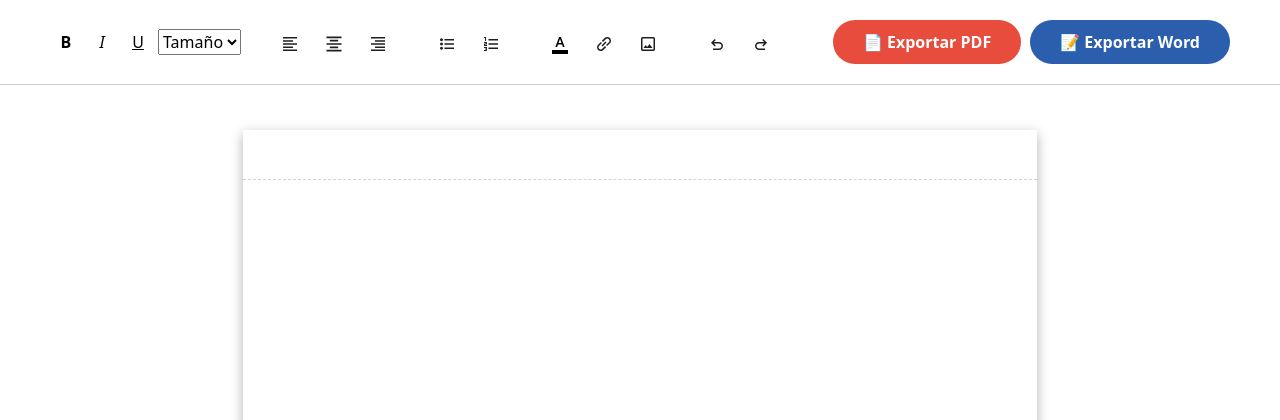
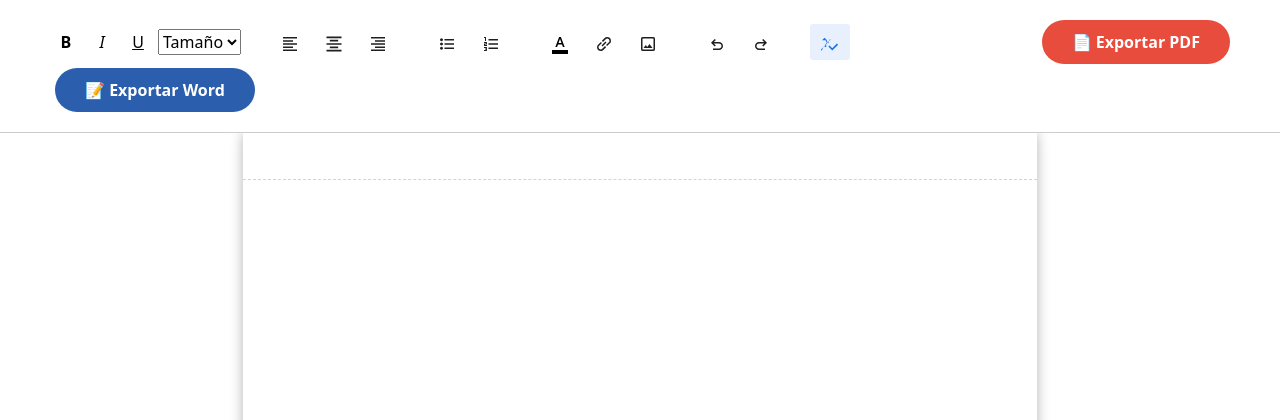
Before and after one commit to samunv/app-docs-dotnet, an ASP.NET Core app: page / in a window 1280 px wide. Shown: the top 420 px of the page. Run offline with ASP.NET Core 8, Linux system fonts and the light colour scheme; style sheets or scripts are compiled from the project's sources; some libraries are stand-ins or nearby versions.

Commit message:
Añadir corrector ortográfico del navegador con toggle en toolbar
https://claude.ai/code/session_015Vw281regA2ejEh6uZeFiR

```diff
--- a/Views/Home/Index.cshtml
+++ b/Views/Home/Index.cshtml
@@ -56,8 +56,9 @@
         <button onclick="formato('undo')" title="Deshacer"><svg xmlns="http://www.w3.org/2000/svg" height="20px" viewBox="0 -960 960 960" width="20px" fill="#1f1f1f"><path d="M288-192v-72h288q50 0 85-35t35-85q0-50-35-85t-85-35H330l93 93-51 51-180-180 180-180 51 51-93 93h246q80 0 136 56t56 136q0 80-56 136t-136 56H288Z" /></svg></button>
         <button onclick="formato('redo')" title="Rehacer"><svg xmlns="http://www.w3.org/2000/svg" height="20px" viewBox="0 -960 960 960" width="20px" fill="#1f1f1f"><path d="M384-192q-80 0-136-56t-56-136q0-80 56-136t136-56h246l-93-93 51-51 180 180-180 180-51-51 93-93H384q-50 0-85 35t-35 85q0 50 35 85t85 35h288v72H384Z" /></svg></button>
 
+        <div class="separador"></div>
 
-        <div class="separador"></div>
+        <button id="btn-spellcheck" class="btn-active" onclick="toggleSpellcheck()" title="Corrector ortográfico"><svg xmlns="http://www.w3.org/2000/svg" height="20px" viewBox="0 -960 960 960" width="20px" fill="currentColor"><path d="M588-168 400-356l57-57 131 131 225-225 57 57-282 282ZM80-160l-40-40 300-300-88-200h56l80 196 80-196h56L244-460l76 80-52 52-68-72L80-160Zm20-504L216-784l116 120H100Z"/></svg></button>
 
 
             <button class="botones-exportar btn-pdf" onclick="exportarPDF()">📄 Exportar PDF</button>
--- a/wwwroot/css/home.css
+++ b/wwwroot/css/home.css
@@ -25,6 +25,11 @@
         cursor: pointer;
         border-radius: 3px;
         min-width: 32px;
+    }
+
+    .toolbar button.btn-active {
+        background-color: #e8f0fe;
+        color: #1a73e8;
     }
 
     .toolbar .separador {
--- a/wwwroot/js/home.js
+++ b/wwwroot/js/home.js
@@ -8,6 +8,7 @@ const paginas = [];
 let seleccionGuardada = null;
 let headerContent = '';
 let footerContent = '';
+let spellcheckEnabled = true;
 
 const OBSERVER_CONFIG = { subtree: true, childList: true, characterData: true, attributes: true };
 const headerObservers = new Map();
@@ -69,10 +70,10 @@ function getHTMLDivPage(pagina) {
     div.className = 'pagina';
     div.dataset.num = pagina.num;
     div.innerHTML = `
-        <div class="pagina-header"></div>
-        <div class="pagina-contenido" contenteditable="true">${pagina.body}</div>
+        <div class="pagina-header" spellcheck="${spellcheckEnabled}"></div>
+        <div class="pagina-contenido" contenteditable="true" spellcheck="${spellcheckEnabled}">${pagina.body}</div>
         <div class="pagina-footer">
-            <span class="footer-texto"></span>
+            <span class="footer-texto" spellcheck="${spellcheckEnabled}"></span>
             <span>Página ${pagina.num}</span>
         </div>
     `;
@@ -250,6 +251,16 @@ function cargarImagen(input) {
 
 
 
+function toggleSpellcheck() {
+    spellcheckEnabled = !spellcheckEnabled;
+    const btn = document.getElementById('btn-spellcheck');
+    btn.classList.toggle('btn-active', spellcheckEnabled);
+    document.querySelectorAll('.pagina-contenido, .pagina-header, .footer-texto').forEach(el => {
+        el.spellcheck = spellcheckEnabled;
+    });
+}
+
+window.toggleSpellcheck = toggleSpellcheck;
 window.insertarImagen = insertarImagen;
 window.cargarImagen = cargarImagen;
 window.cambiarTamano = cambiarTamano;
```
